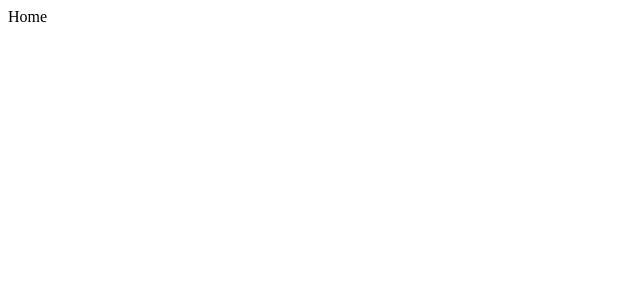
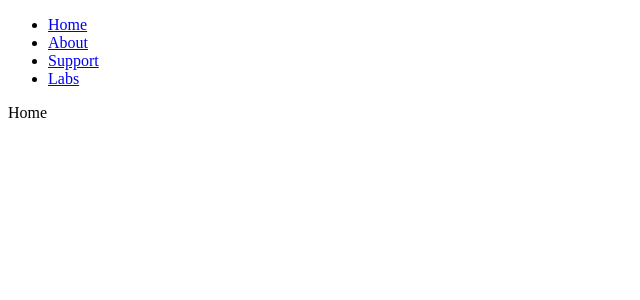
Before and after one commit to Prachi24599/router-app, a React (Create React App) app: page / in a window 1280 px wide. Shown: the top 300 px of the page, without its empty margins (0-640 px from the left). Built offline with nearby package versions, Linux system fonts and the light colour scheme.

Commit message:
using Link to redirect

```diff
--- a/src/App.js
+++ b/src/App.js
@@ -1,5 +1,5 @@
 import "./App.css";
-import { Route, Routes } from "react-router-dom";
+import { Link, Route, Routes } from "react-router-dom";
 import Home from "./components/Home";
 import Support from "./components/Support";
 import About from "./components/About";
@@ -8,6 +8,23 @@
 function App() {
   return (
     <div className="App">
+      <nav>
+        <ul>
+          <li>
+            <Link to="/">Home</Link>
+          </li>
+          <li>
+            <Link to="/about">About</Link>
+          </li>
+          <li>
+            <Link to="/support">Support</Link>
+          </li>
+          <li>
+            <Link to="/labs">Labs</Link>
+          </li>
+        </ul>
+      </nav>
+
       <Routes>
         <Route path="/" element={<Home />} />
         <Route path="/support" element={<Support />} />
```
